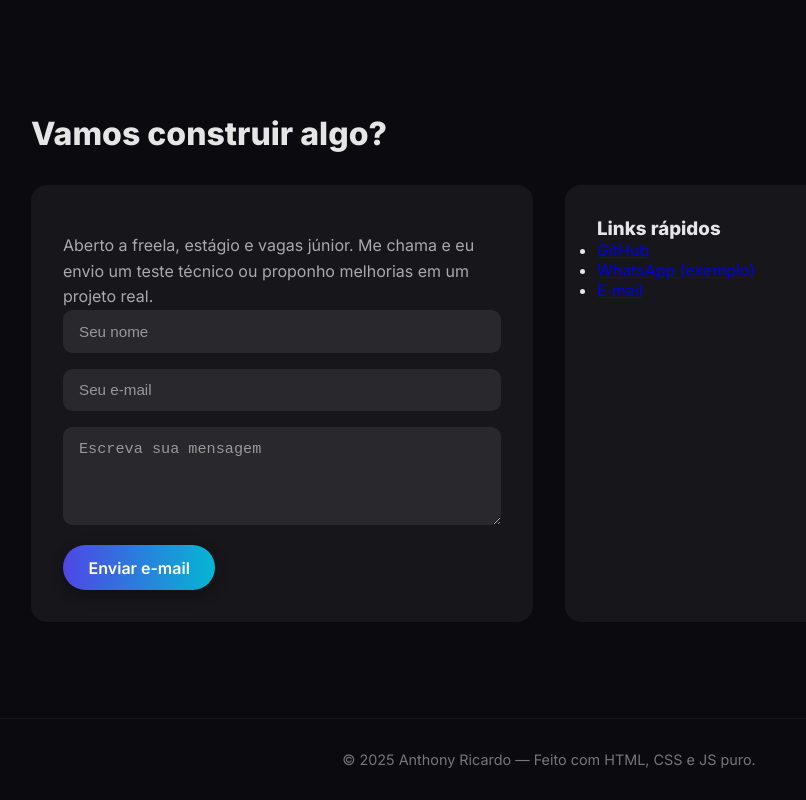
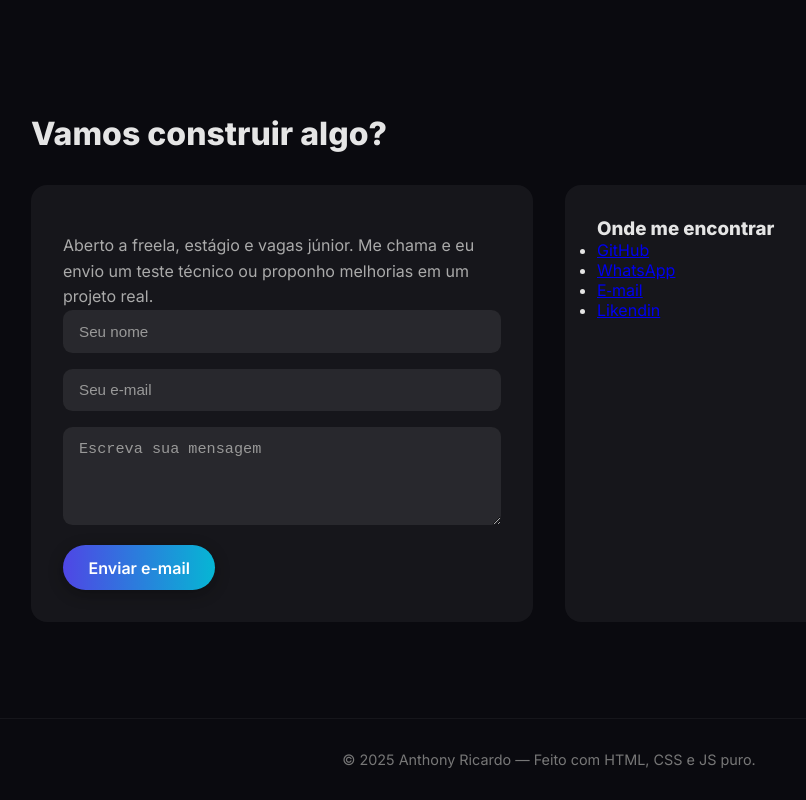
Before and after one commit to anthony-ricardox/portifolio, a plain HTML site: page index.html in a window 1280 px wide. Shown: the part 1765-2565 px from the top of the page, without its empty margins (91-897 px from the left). Drawn offline with Linux system fonts and the light colour scheme.

Commit message:
atualizando

```diff
--- a/index.html
+++ b/index.html
@@ -117,11 +117,12 @@
         </div>
       </div>
       <div class="panel">
-        <h3 style="margin-top:0">Links rápidos</h3>
+        <h3 style="margin-top:0"> Onde me encontrar</h3>
         <ul>
           <li><a class="link" href="https://github.com/anthony-ricardox" target="_blank">GitHub</a></li>
-          <li><a class="link" href="https://wa.me/5581999999999" target="_blank">WhatsApp (exemplo)</a></li>
+          <li><a class="link" href="https://wa.me/5581994188922" target="_blank">WhatsApp</a></li>
           <li><a class="link" href="mailto:seuemail@gmail.com">E‑mail</a></li>
+          <li>  <a href="https://www.linkedin.com/in/anthony-ricardo-720213239/"> Likendin</a> </li>
         </ul>
       </div>
     </div>
```
